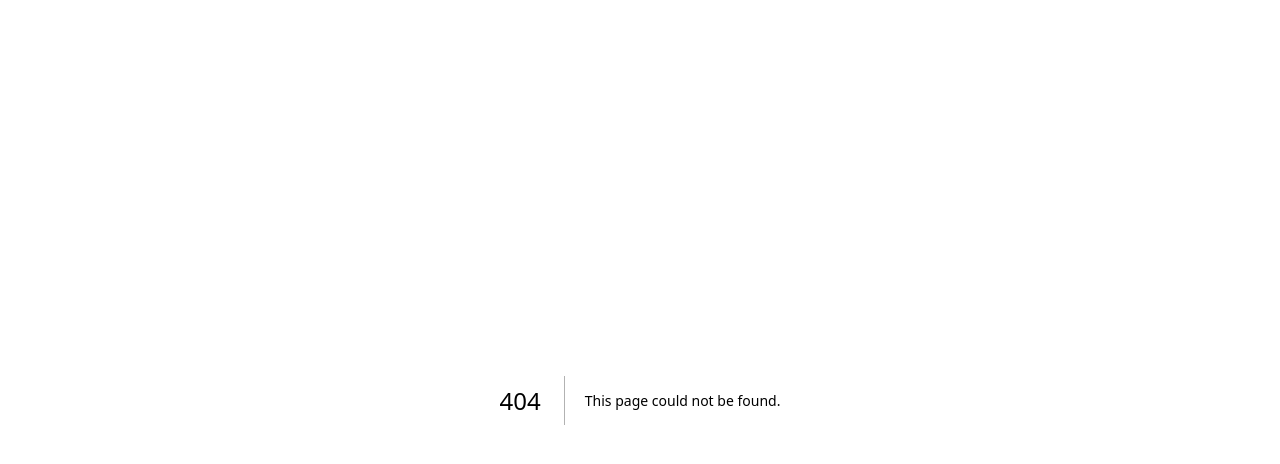
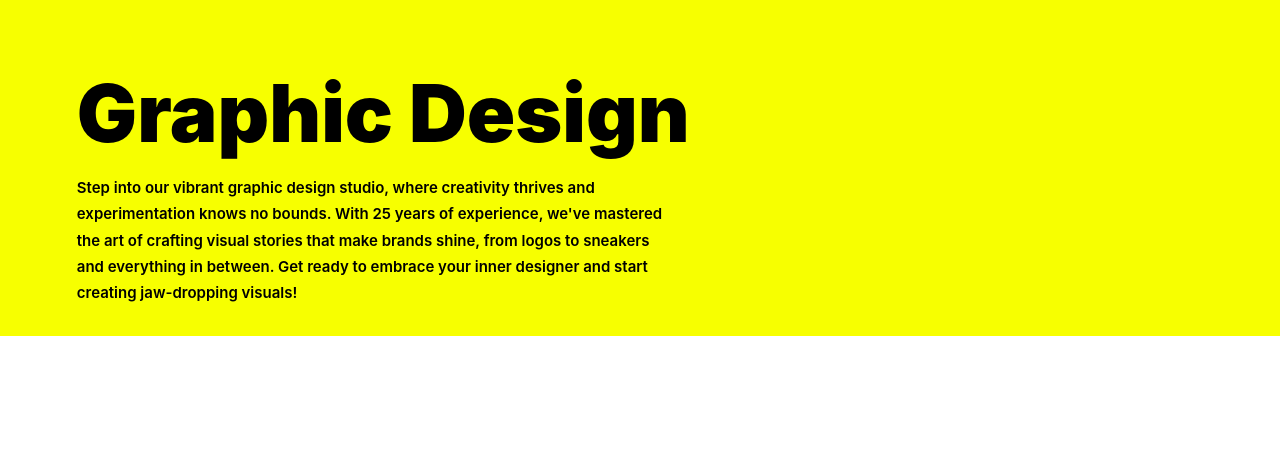
Before and after one commit to Artists-for-Humanity/afhonline, a Next.js app in the folder nextjs-blog/: page /graphic-design in a window 1280 px wide. Before the commit this address had no page. Shown: the top 464 px of the page. Built offline with nearby package versions, Linux system fonts and the light colour scheme.

Commit message:
graphics page hero

```diff
--- /dev/null
+++ b/nextjs-blog/pages/graphic-design.js
@@ -0,0 +1,76 @@
+import React from "react";
+import Head from "next/head";
+import styles from "../styles/studioHome.module.css";
+
+
+
+const studioHome = () => {
+  return (
+    <div className={styles.container}>
+      <Head>
+        <title>AFH ONLINE</title>
+        <link rel="icon" href="/favicon.ico" />
+      </Head>
+
+      <div className={styles.hero}>
+        <div className={styles.title}> Graphic Design </div>
+        <div className={styles.description}>Step into our vibrant graphic design studio, where creativity thrives and experimentation knows no bounds. With 25 years of experience, we've mastered the art of crafting visual stories that make brands shine, from logos to sneakers and everything in between. Get ready to embrace your inner designer and start creating jaw-dropping visuals!</div>
+      </div>
+
+
+      <style jsx global>{`
+        html,
+        body {
+          padding: 0;
+          margin: 0;
+          font-family: Inter, -apple-system, BlinkMacSystemFont, Segoe UI,
+            Roboto, Oxygen, Ubuntu, Cantarell, Fira Sans, Droid Sans,
+            Helvetica Neue, sans-serif;
+        }
+
+        a {
+          color: inherit;
+          text-decoration: none;
+        }
+
+        * {
+          box-sizing: border-box;
+        }
+
+        img {
+          max-width: 100%;
+          height: auto;
+          border: 6px solid #000000;
+          transition: 0.3s;
+          border-radius: 16px;
+          margin-top: 100px;
+        }
+
+        img:hover {
+          box-shadow: 6px 6px 0px #000000;
+          transform: translateX(-10px);
+          transition: 0.3s;
+        }
+
+        h1,
+        h2,
+        p,
+        ul {
+          margin: 0;
+        }
+
+        ul {
+          padding: 0;
+          list-style: none;
+        }
+
+        button {
+          padding: 0.5rem 1rem;
+          font-weight: bold;
+        }
+      `}</style>
+    </div >
+  );
+};
+
+export default studioHome;
--- /dev/null
+++ b/nextjs-blog/styles/studioHome.module.css
@@ -0,0 +1,24 @@
+.hero{
+    background: #F7FF00;
+    padding-left:6%;
+    padding-bottom:30px;
+}
+
+.title {
+    padding-top: 70px;
+    margin-bottom:20px;
+    font-style: normal;
+    font-weight: 1000;
+    font-size: 80px;
+    line-height: 85px;
+
+}
+
+.description {
+    font-style: normal;
+    font-weight: 600;
+    font-size: 15px;
+    line-height: 175%;
+    width: 50%;
+
+}
```
